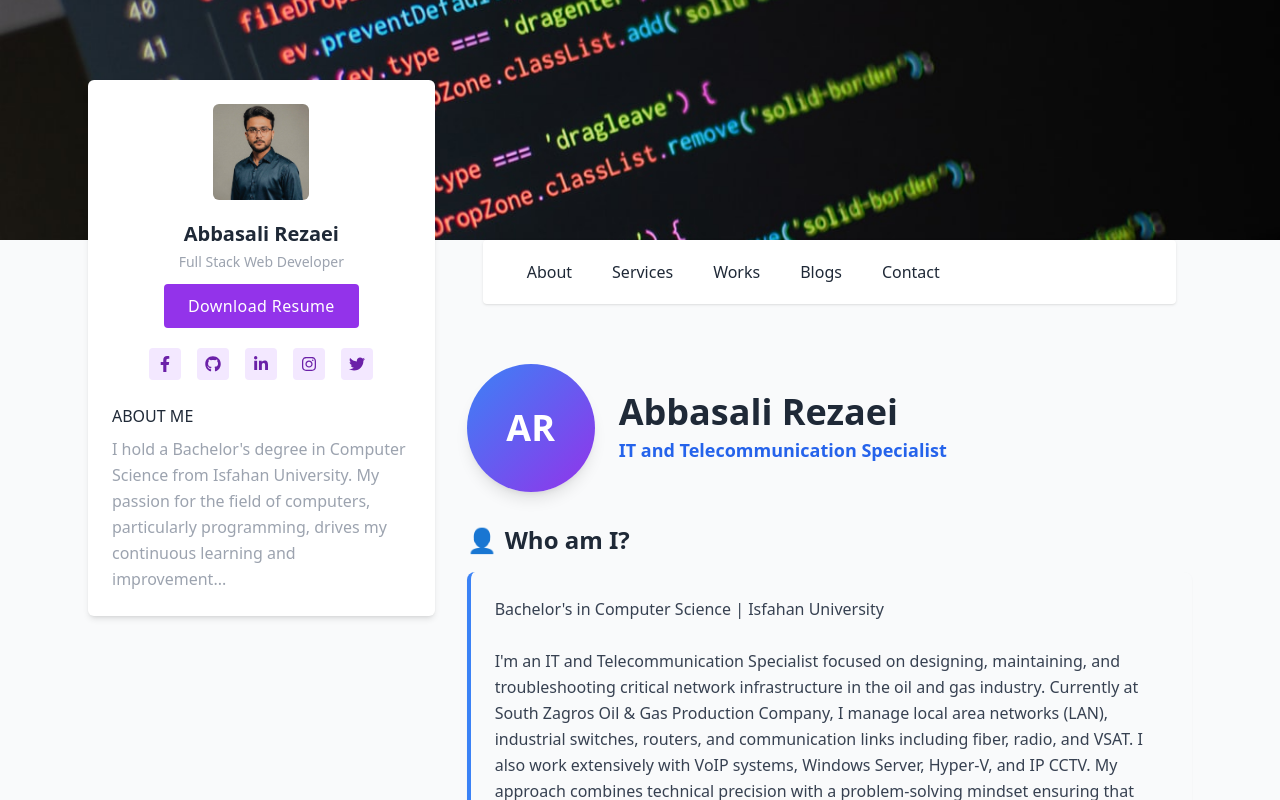
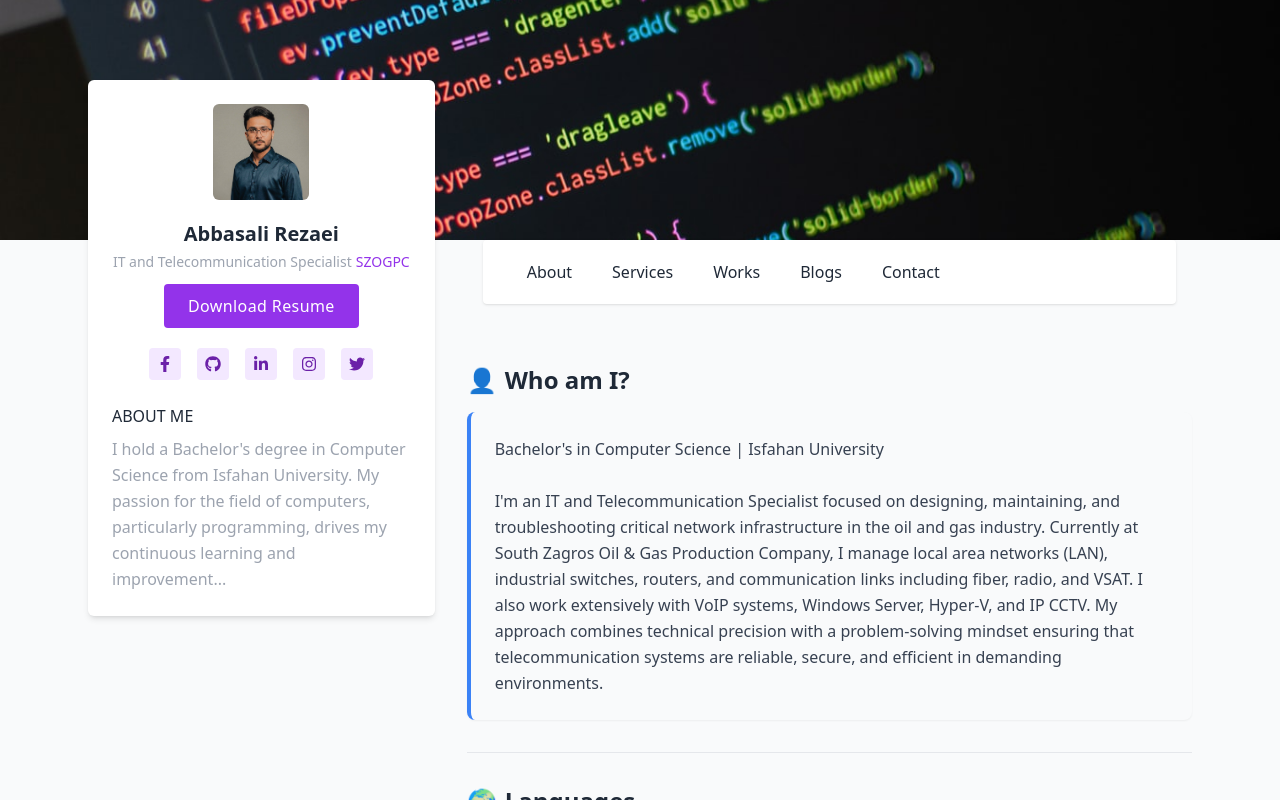
Before and after one commit to abbasalirezaei/abbasalirezaei.github.io, a React (Create React App) app: page / in a window 1280 px wide. Shown: the top 800 px of the page. Built offline with nearby package versions, Linux system fonts and the light colour scheme.

Commit message:
'Update'

```diff
--- a/src/components/pages/About/About.jsx
+++ b/src/components/pages/About/About.jsx
@@ -18,22 +18,6 @@ I'm an IT and Telecommunication Specialist focused on designing, maintaining, an
 const About = () => {
   return (
     <section className="py-12 px-4 max-w-4xl mx-auto">
-      {/* Profile Header with Photo */}
-      <div className="flex flex-col md:flex-row items-start md:items-center gap-6 mb-8">
-        <div className="flex-shrink-0">
-          <div className="w-24 h-24 md:w-32 md:h-32 rounded-full bg-gradient-to-br from-blue-500 to-purple-600 flex items-center justify-center text-white text-4xl font-bold shadow-lg">
-            AR
-          </div>
-        </div>
-        <div>
-          <h1 className="text-3xl md:text-4xl font-bold text-gray-800">
-            Abbasali Rezaei
-          </h1>
-          <p className="text-blue-600 font-semibold text-lg mt-1">
-            {aboutData.role}
-          </p>
-        </div>
-      </div>
 
       {/* About Section */}
       <div className="mb-8">
--- a/src/components/sections/Sidebar/Sidebar.jsx
+++ b/src/components/sections/Sidebar/Sidebar.jsx
@@ -64,10 +64,10 @@ const Sidebar = () => {
       <div className="text-center">
         <h1 className="text-xl text-gray-800 font-bold mb-1">Abbasali Rezaei</h1>
         <p className="text-sm text-gray-400 mb-3">
-          Full Stack Web Developer
-          {/* <a href="#0" className="text-purple-600 pl-1">
-            Abc Company
-          </a> */}
+          IT and Telecommunication Specialist
+          <a href="#0" className="text-purple-600 pl-1">
+            SZOGPC
+          </a>
         </p>
         <a
           href={cv}
```
